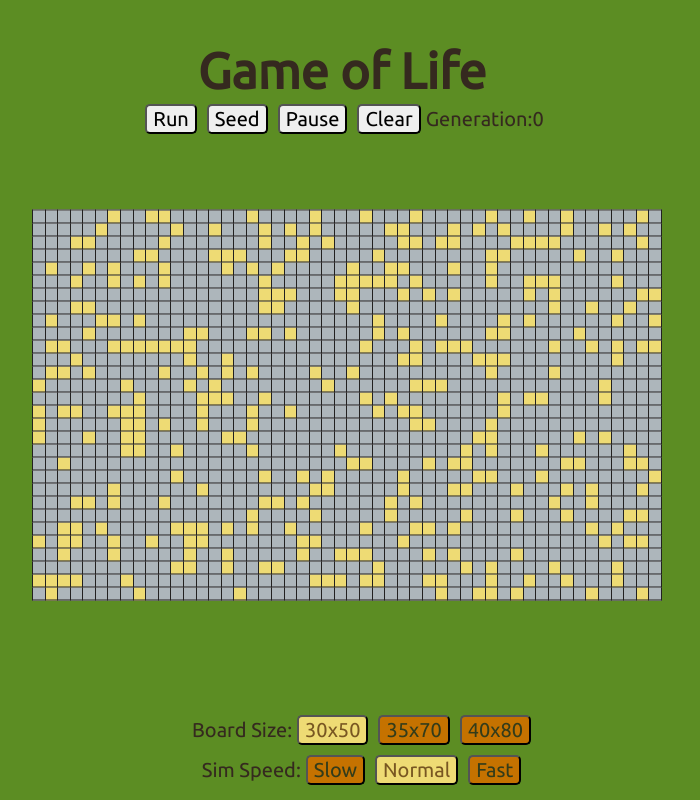
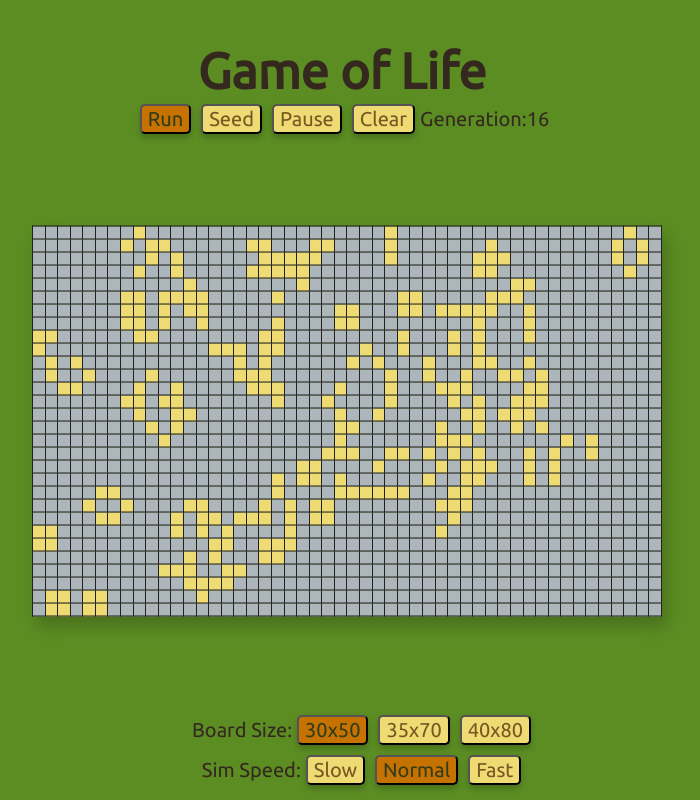
Before and after one commit to thisiswhale/Game-of-Life, a React app: page / in a window 1280 px wide. Shown: the whole page, without its empty margins (298-998 px from the left). Built offline with nearby package versions, Linux system fonts and the light colour scheme.

Commit message:
Fix some styling issues and logic bugs

```diff
--- a/public/app.bundle.css
+++ b/public/app.bundle.css
@@ -10,7 +10,8 @@ button {
   margin-left: 5px;
   margin-right: 5px;
   width: auto;
-  border-radius: 5px; }
+  border-radius: 5px;
+  box-shadow: 0 4px 6px 0 rgba(0, 0, 0, 0.2); }
 
 button:focus {
   outline: none; }
@@ -30,21 +31,30 @@ button:focus {
     margin-right: auto;
     width: 50%;
     margin-bottom: 10px; }
+    .container .top-nav-bar .top-nav-btn.neutral-btn {
+      color: #785722;
+      background-color: #EEDB74; }
+    .container .top-nav-bar .top-nav-btn.neutral-btn:focus {
+      color: #333C1A;
+      background-color: #C57200; }
+    .container .top-nav-bar .top-nav-btn.selected-btn {
+      color: #333C1A;
+      background-color: #C57200; }
   .container table {
     position: absolute;
-    top: 50%;
+    top: 52%;
     left: 50%;
     transform: translate(-50%, -50%);
     margin: 5px;
     padding: 5px;
-    background-color: white; }
+    box-shadow: 5px 10px 16px 0 rgba(0, 0, 0, 0.2); }
     .container table .empty-cell {
       background-color: #ADB6BB; }
     .container table .new-cell {
       background-color: #EEDB74; }
-    .container table .mature-cell {
-      background-color: #C57200; }
-  .container table, .container th, .container td {
+  .container table,
+  .container td,
+  .container th {
     border-collapse: collapse;
     border: #222120 1px solid; }
   .container td {
@@ -57,10 +67,11 @@ button:focus {
     left: 50%;
     bottom: 15px; }
     .container .btm-nav-bar .btm-nav-btn.neutral-btn {
+      color: #785722;
+      background-color: #EEDB74; }
+    .container .btm-nav-bar .selected-size-btn,
+    .container .btm-nav-bar .selected-speed-btn {
       color: #333C1A;
       background-color: #C57200; }
-    .container .btm-nav-bar .selected-size-btn, .container .btm-nav-bar .selected-speed-btn {
-      color: #785722;
-      background-color: #EEDB74; }
     .container .btm-nav-bar .board-size-panel {
       margin-bottom: 10px; }
--- a/src/components/Main.js
+++ b/src/components/Main.js
@@ -22,7 +22,9 @@ export default class Main extends Component {
       selectedSize: [],
       selectedSpeed: '',
       generation: 0,
-      simulationSpeed: [500, 300, 100]
+      simulationSpeed: [500, 300, 100],
+      isPlaying: false,
+      isPause: false
     }
 
   }
@@ -37,12 +39,14 @@ export default class Main extends Component {
 
   }
   componentDidMount(){
-    this.seed();
+    this.seed()
+    this.playButton()
   }
 
   playButton = () =>{
     clearInterval(this.intervalId)
     this.intervalId = setInterval(this.play, this.state.selectedSpeed)
+    this.setState({isPlaying: true, isPause: false})
   }
 
   play = () => {
@@ -99,13 +103,14 @@ export default class Main extends Component {
 
   pauseButton = () => {
     clearInterval(this.intervalId)
+    this.setState({isPlaying: false, isPause: true})
   }
 
   clearButton = () => {
     this.setState({
       gridFull: Array(this.state.selectedSize[0]).fill(Array(this.state.selectedSize[1]).fill(false)),
       generation: 0})
-    this.pauseButton();
+    clearInterval(this.intervalId)
   }
 
   selectCell = (row,col) => {
@@ -117,14 +122,18 @@ export default class Main extends Component {
   }
 
   setSelectedSize(gridSize) {
+    clearInterval(this.intervalId)
     this.setState({
       selectedSize: gridSize,
+      generation: 0,
+      isPlaying: false,
+      isPause: false,
       gridFull: Array(gridSize[0]).fill(Array(gridSize[1]).fill(false)) })
   }
 
   setSelectedSpeed(speed) {
     this.setState({ selectedSpeed: speed })
-    this.playButton()
+    this.pauseButton()
   }
 
   render() {
@@ -137,10 +146,10 @@ export default class Main extends Component {
     const fast = this.state.simulationSpeed[2]
     return (<div>
       <div className='top-nav-bar'>
-        <button onClick={this.playButton} className='top-nav-btn'>Run</button>
-        <button onClick={this.seedButton} className='top-nav-btn'>Seed</button>
-        <button onClick={this.pauseButton} className='top-nav-btn'>Pause</button>
-        <button onClick={this.clearButton} className='top-nav-btn'>Clear</button>
+        <button onClick={this.playButton} className={`top-nav-btn ${this.state.isPlaying ? 'selected-btn' : 'neutral-btn' }`}>Run</button>
+        <button onClick={this.seedButton} className='top-nav-btn seed-btn neutral-btn'>Seed</button>
+        <button onClick={this.pauseButton} className={`top-nav-btn ${this.state.isPause ? 'selected-btn' : 'neutral-btn'}`}>Pause</button>
+        <button onClick={this.clearButton} className='top-nav-btn clear-btn neutral-btn'>Clear</button>
         <span className='generation'>Generation:
         </span>
         <span className='generation-counter'>{this.state.generation}</span>
--- a/src/style.scss
+++ b/src/style.scss
@@ -1,75 +1,93 @@
 $blank-cell: #ADB6BB;
 $new-cell-color: #EEDB74;
-$mature-cell-color: #C57200;
-$neutral-btn-color: #C57200;
-$neutral-btn-color-text: #333C1A;
-$selected-btn-color: #EEDB74;
-$selected-btn-color-text: #785722;
+$neutral-btn-color: #EEDB74;
+$neutral-btn-color-text: #785722;
+$selected-btn-color: #C57200;
+$selected-btn-color-text: #333C1A;
 
 body {
   margin: 0;
   font-family: 'Ubuntu', sans-serif;
-  background-color:  rgb(92,141,35);
-  color: rgb(53,41,31)//rgb(64,68,28);
+  background-color: rgb(92,141,35); //rgb(64,68,28);
+  color: rgb(53,41,31);
 }
 
-button{
+button {
   font-family: 'Ubuntu', sans-serif;
   font-size: 20px;
   margin-left: 5px;
   margin-right: 5px;
   width: auto;
   border-radius: 5px;
+  box-shadow: 0 4px 6px 0 hsla(0, 0%, 0%, 0.2);
 }
-button:focus{
+
+button:focus {
   outline: none;
 }
 
-.container{
-  margin:0 auto;
+.container {
+  margin: 0 auto;
   width: 90%;
   font-size: 20px;
-  .title{
+
+  .title {
     text-align: center;
     font-size: 50px;
     font-weight: bold;
     margin-bottom: 5px;
+  }
 
-  }
-  .top-nav-bar{
+  .top-nav-bar {
     text-align: center;
-    margin-left:  auto;
+    margin-left: auto;
     margin-right: auto;
     width: 50%;
     margin-bottom: 10px;
 
+    .top-nav-btn.neutral-btn {
+      color: $neutral-btn-color-text;
+      background-color: $neutral-btn-color;
+    }
+
+    .top-nav-btn.neutral-btn:focus {
+      color: $selected-btn-color-text;
+      background-color: $selected-btn-color;
+    }
+
+    .top-nav-btn.selected-btn {
+      color: $selected-btn-color-text;
+      background-color: $selected-btn-color;
+    }
   }
-  table{
+
+  table {
     position: absolute;
-    top: 50%;
+    top: 52%;
     left: 50%;
     transform: translate(-50%, -50%);
     margin: 5px;
     padding: 5px;
-    background-color: white;
+    box-shadow: 5px 10px 16px 0 hsla(0, 0%, 0%, 0.2);
 
-
-    .empty-cell{
+    .empty-cell {
       background-color: $blank-cell;
     }
-    .new-cell{
+
+    .new-cell {
       background-color: $new-cell-color;
     }
-    .mature-cell{
-      background-color: $mature-cell-color;
-    }
   }
-  table, th, td {
+
+  table,
+  td,
+  th {
     border-collapse: collapse;
     border: #222120 1px solid;
   }
 
-  td{  //CHANGE PIXEL SIZE LATER
+  td {
+    //CHANGE PIXEL SIZE LATER
     width: 10px;
     height: 10px;
   }
@@ -77,20 +95,23 @@ button:focus{
   .btm-nav-bar {
     text-align: center;
     position: absolute;
-    margin-left:-150px;
+    margin-left: -150px;
     left: 50%;
     bottom: 15px;
-    .btm-nav-btn.neutral-btn{
+
+    .btm-nav-btn.neutral-btn {
       color: $neutral-btn-color-text;
       background-color: $neutral-btn-color;
     }
-    .selected-size-btn, .selected-speed-btn{
+
+    .selected-size-btn,
+    .selected-speed-btn {
       color: $selected-btn-color-text;
       background-color: $selected-btn-color;
     }
-    .board-size-panel{
+
+    .board-size-panel {
       margin-bottom: 10px;
     }
   }
-
 }
```
Also changed, not shown: public/bundle.js.
